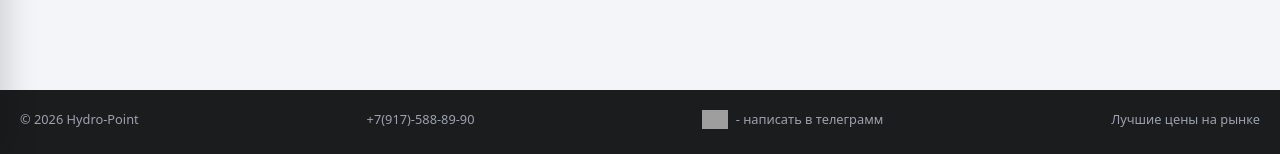
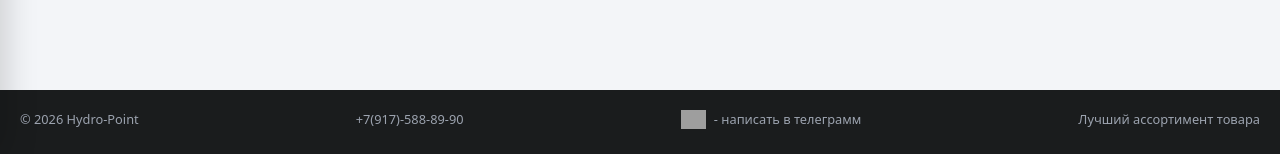
Before and after one commit to DanilaTorubarov/Dima-Site, a Django app: page /cart/ in a window 1280 px wide. Shown: the part 646-800 px from the top of the page. Run offline with Django 5.2, Linux system fonts and the light colour scheme; data that the repository does not hold is empty; grey boxes are pictures that could not be loaded.

Commit message:
Фикс маленький как моя писька

```diff
--- a/Shop/templates/main/base.html
+++ b/Shop/templates/main/base.html
@@ -151,7 +151,7 @@
             <span>&copy; {% now "Y" %} Hydro-Point</span>
             <a href="tel:+79175888990">+7(917)-588-89-90</a>
             <a target="_blank" href="https://t.me/jnrh770" style="align-content: center; vertical-align: center; display: flex;"><img src="/media/telegram.svg" alt="Телеграм" style="height: 19px; margin-right: 8px;"> - написать в телеграмм</a>
-            <span>Лучшие цены на рынке</span>
+            <span>Лучший ассортимент товара</span>
         </div>
     </footer>
 </div>
```
